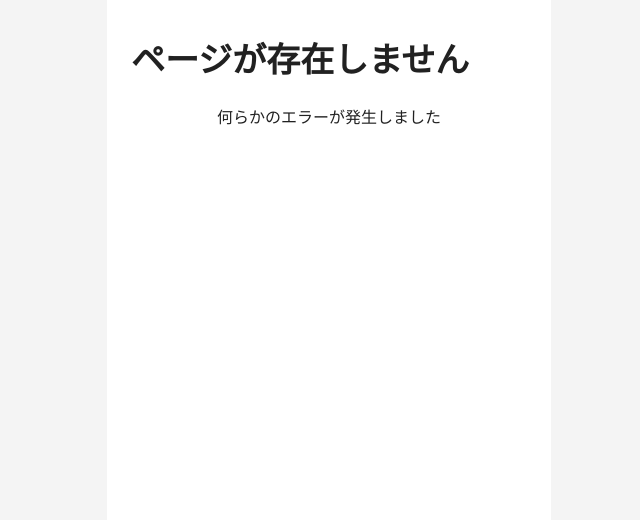
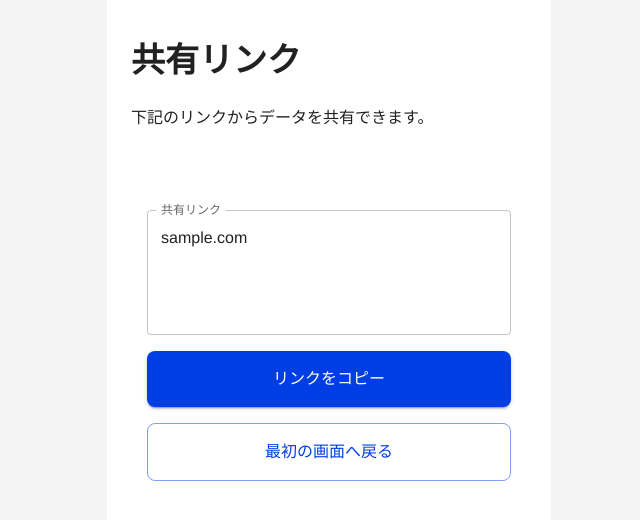
Before and after one commit to STECH-for-My-Shienkin-Navi/My-Shienkin-Navi, a React (Vite) app: page /DataSharing in a window 1280 px wide. Shown: the top 520 px of the page, without its empty margins (311-951 px from the left). Built offline with nearby package versions, Linux system fonts and the light colour scheme.

Commit message:
feat: DataSharingPage

```diff
--- /dev/null
+++ b/src/components/pages/DataSharingPage.tsx
@@ -0,0 +1,94 @@
+import { FC, useState } from 'react';
+import { MainLayout } from '../layout/MainLayout';
+import { Box, Typography, TextField, Snackbar } from '@mui/material';
+import { CommonButton } from '../common/CommonButton';
+import { Col } from '../common/Col';
+
+
+type Props = {
+    url: string;
+  };
+
+export const DataSharingPage: FC<Props> = ({url}) => {
+  const navList = [
+    {
+      label: 'リンクをコピー',
+      isPrimary: true,
+    },
+    {
+      label: '最初の画面へ戻る',
+      isSecondary: true,
+    },
+  ];
+
+  const [copyStatus, setCopyStatus] = useState('');
+  const [snackbarOpen, setSnackbarOpen] = useState(false);
+
+  const copyToClipboard = () => {
+    navigator.clipboard.writeText(url)
+      .then(() => {
+        setCopyStatus('リンクがコピーされました。');
+        setSnackbarOpen(true);
+        setTimeout(() => {
+          setCopyStatus('');
+          setSnackbarOpen(false);
+        }, 2000); // Clear the copy status after 2 seconds
+      })
+      .catch((error) => {
+        setCopyStatus('Failed to copy to clipboard');
+        console.error('Failed to copy to clipboard:', error);
+        setSnackbarOpen(true);
+        setTimeout(() => {
+          setCopyStatus('');
+          setSnackbarOpen(false);
+        }, 2000); // Clear the copy status after 2 seconds
+      });
+  };
+
+
+  return (
+    <MainLayout title="共有リンク">
+      <Box sx={{ width: '100%' }}>
+        <Typography align="left">下記のリンクからデータを共有できます。</Typography>
+        <Box sx={{ mx: 2, mt: 10 }}>
+          <Col spacing={2}>
+            <Box sx={{ minWidth: 100, maxWidth: 400 }}>
+              <TextField
+                label="共有リンク"
+                variant="outlined"
+                fullWidth
+                multiline
+                rows={4}
+                value={url}
+              />
+            </Box>
+            <Box>
+              <CommonButton
+                key={navList[0].label}
+                isPrimary={navList[0].isPrimary}
+                isSecondary={navList[0].isSecondary}
+                onClick={copyToClipboard}
+              >
+                {navList[0].label}
+              </CommonButton>
+            </Box>
+            <CommonButton
+              key={navList[1].label}
+              isPrimary={navList[1].isPrimary}
+              isSecondary={navList[1].isSecondary}
+              onClick={() => {}}
+            >
+              {navList[1].label}
+            </CommonButton>
+          </Col>
+        </Box>
+      </Box>
+      <Snackbar
+        open={snackbarOpen}
+        autoHideDuration={2000}
+        onClose={() => setSnackbarOpen(false)}
+        message={copyStatus}
+      />
+    </MainLayout>
+  );
+};
--- a/src/routes/Router.tsx
+++ b/src/routes/Router.tsx
@@ -6,6 +6,7 @@ import { SupportListPage } from '../components/pages/SupportListPage';
 import { SupportDetailPage } from '../components/pages/SupportDetailPage';
 import { DataTopPage } from '../components/pages/DataTopPage';
 import { DataSharePage } from '../components/pages/DataSharePage';
+import { DataSharingPage } from '../components/pages/DataSharingPage';
 import { DataReceivePage } from '../components/pages/DataReceivePage';
 import { ErrorPage } from '../components/pages/ErrorPage';
 import { MynaReceivePage4 } from '../components/pages/MynaReceivePage4';
@@ -24,6 +25,7 @@ export const Router: FC = () => {
         <Route path={'/SupportDetail'} element={<SupportDetailPage />} />
         <Route path={'/DataTop'} element={<DataTopPage />} />
         <Route path={'/DataShare'} element={<DataSharePage />} />
+        <Route path={'/DataSharing'} element={<DataSharingPage url='sample.com' />} />
         <Route path={'/DataReceive'} element={<DataReceivePage />} />
         <Route path={'/MynaReceivePage4'} element={<MynaReceivePage4 />} />
         <Route path={'/dev'} element={<Dev />} />
```
